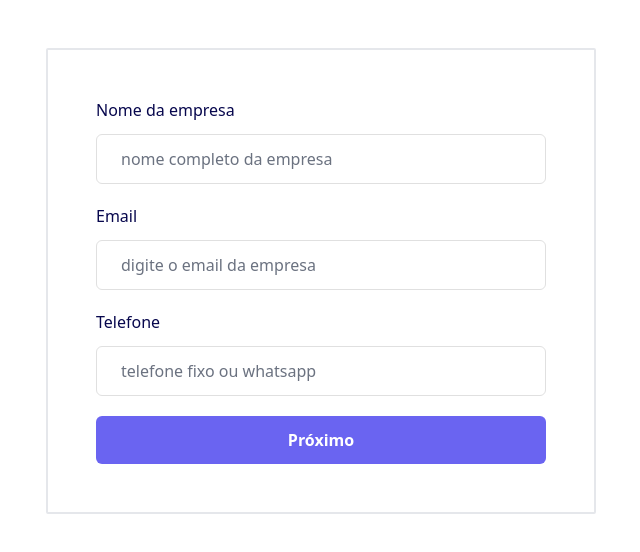
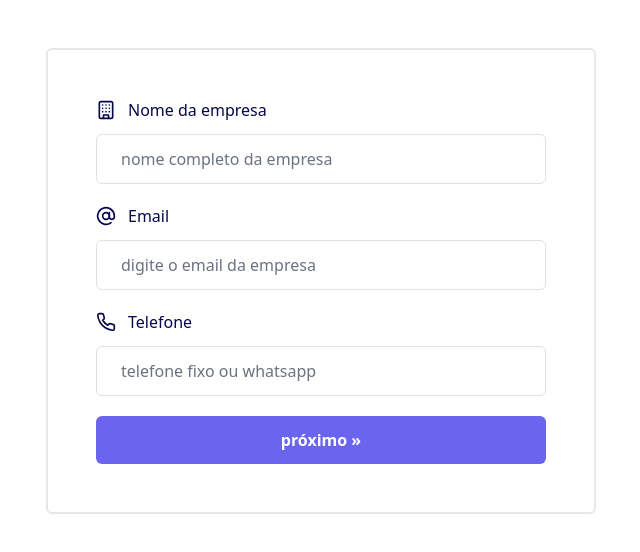
Before and after one commit to black-adm/testing-leads-data, a React (Vite) app in the folder frontend/: page /leads/criar in a window 1280 px wide. Shown: the top 552 px of the page, without its empty margins (319-959 px from the left). Built offline with nearby package versions, Linux system fonts and the light colour scheme.

Commit message:
fix: styles details from form

```diff
--- a/frontend/src/components/Form/AddressInput.tsx
+++ b/frontend/src/components/Form/AddressInput.tsx
@@ -1,6 +1,6 @@
 import { UseFormRegister } from "react-hook-form";
 import { ValidateInputForm } from "../../pages/Form";
-import { BadgeInfo } from "lucide-react";
+import { BadgeInfo, Map, MapPin } from "lucide-react";
 
 interface InputsProps {
     register: UseFormRegister<ValidateInputForm>;
@@ -13,8 +13,9 @@ export function AddressInput({ register, errors }: InputsProps) {
             <div className="mb-5">
                 <label
                     htmlFor="cep"
-                    className="mb-3 block text-base font-medium text-[#07074D]"
+                    className="mb-3 flex items-center gap-x-3 text-base font-medium text-[#07074D]"
                 >
+                    <Map className="h-5 w-5" />
                     Cep
                 </label>
                 <input
@@ -37,8 +38,9 @@ export function AddressInput({ register, errors }: InputsProps) {
             <div className="mb-5">
                 <label
                     htmlFor="address"
-                    className="mb-3 block text-base font-medium text-[#07074D]"
+                    className="mb-3 flex items-center gap-x-3 text-base font-medium text-[#07074D]"
                 >
+                    <MapPin className="h-5 w-5" />
                     Endereço
                 </label>
                 <input
--- a/frontend/src/components/Form/DetailsInput.tsx
+++ b/frontend/src/components/Form/DetailsInput.tsx
@@ -1,6 +1,6 @@
 import { UseFormRegister } from "react-hook-form";
 import { ValidateInputForm } from "./MultiStep";
-import { BadgeInfo } from "lucide-react";
+import { BadgeInfo, Info, Mailbox } from "lucide-react";
 
 interface InputsProps {
     register: UseFormRegister<ValidateInputForm>;
@@ -13,8 +13,9 @@ export function DetailsInput({ register, errors }: InputsProps) {
             <div className="mb-5">
                 <label
                     htmlFor="contact"
-                    className="mb-3 block text-base font-medium text-[#07074D]"
+                    className="mb-3 flex items-center gap-x-3 text-base font-medium text-[#07074D]"
                 >
+                    <Info className="h-5 w-5" />
                     Outras informações de contato
                 </label>
                 <input
@@ -36,10 +37,12 @@ export function DetailsInput({ register, errors }: InputsProps) {
             <div className="mb-5">
                 <label
                     htmlFor="message"
-                    className="mb-3 block text-base font-medium text-[#07074D]"
+                    className="mb-3 flex items-center gap-x-3 text-base font-medium text-[#07074D]"
                 >
+                    <Mailbox className="h-5 w-5" />
                     Mensagem ( opicional )
                 </label>
+
                 <textarea
                     rows={4}
                     maxLength={150}
--- a/frontend/src/components/Form/FormButton.tsx
+++ b/frontend/src/components/Form/FormButton.tsx
@@ -1,4 +1,4 @@
-import { Loader } from "lucide-react";
+import { CheckCheck, Loader } from "lucide-react";
 
 export function FormButton({ loading }: any) {
     return (
@@ -16,8 +16,9 @@ export function FormButton({ loading }: any) {
                 />
             </>
             ) : (
-                <span>
-                    Cadastrar lead
+                <span className="flex items-center justify-center gap-x-2">
+                    cadastrar
+                    <CheckCheck className="h-4 w-4" />
                 </span>
             )}
         </button>
--- a/frontend/src/components/Form/MultiStep.tsx
+++ b/frontend/src/components/Form/MultiStep.tsx
@@ -94,7 +94,7 @@ export function MultiStep() {
                         className='hover:shadow-form rounded-md bg-[#6A64F1] w-full flex items-center justify-center py-3 px-8 text-base font-semibold text-white outline-none'
                         onClick={previewStep}
                     >
-                        Voltar
+                        « voltar
                     </button>
                 }
                 {step < 3 &&
@@ -103,7 +103,7 @@ export function MultiStep() {
                         className='hover:shadow-form rounded-md bg-[#6A64F1] w-full flex items-center justify-center py-3 px-8 text-base font-semibold text-white outline-none'
                         onClick={nextStep}
                     >
-                        Próximo
+                        próximo »
                     </button>}
                 {step === 3 && <FormButton loading={loading} />}
             </div>
--- a/frontend/src/components/Form/PersonalInput.tsx
+++ b/frontend/src/components/Form/PersonalInput.tsx
@@ -1,6 +1,6 @@
-import { BadgeInfo } from "lucide-react";
 import { UseFormRegister } from "react-hook-form";
-import { ValidateInputForm } from "../../pages/Form";
+import { ValidateInputForm } from "./MultiStep";
+import { AtSign, BadgeInfo, Building, Phone } from "lucide-react";
 
 interface InputsProps {
     register: UseFormRegister<ValidateInputForm>;
@@ -13,8 +13,9 @@ export function PersonalInput({ register, errors }: InputsProps) {
             <div className="mb-5">
                 <label
                     htmlFor="company-name"
-                    className="mb-3 block text-base font-medium text-[#07074D]"
+                    className="mb-3 flex items-center gap-x-3 text-base font-medium text-[#07074D]"
                 >
+                    <Building className="h-5 w-5" />
                     Nome da empresa
                 </label>
                 <input
@@ -37,8 +38,9 @@ export function PersonalInput({ register, errors }: InputsProps) {
             <div className="mb-5">
                 <label
                     htmlFor="email"
-                    className="mb-3 block text-base font-medium text-[#07074D]"
+                    className="mb-3 flex items-center gap-x-3 text-base font-medium text-[#07074D]"
                 >
+                    <AtSign className="h-5 w-5" />
                     Email
                 </label>
                 <input
@@ -60,8 +62,9 @@ export function PersonalInput({ register, errors }: InputsProps) {
             <div className="mb-5">
                 <label
                     htmlFor="phone"
-                    className="mb-3 block text-base font-medium text-[#07074D]"
+                    className="mb-3 flex items-center gap-x-3 text-base font-medium text-[#07074D]"
                 >
+                    <Phone className="h-5 w-5" />
                     Telefone
                 </label>
                 <input
--- a/frontend/src/pages/Form.tsx
+++ b/frontend/src/pages/Form.tsx
@@ -3,7 +3,7 @@ import { MultiStep } from "../components/Form/MultiStep"
 export function Form() {
     return (
         <div className="flex items-center justify-center p-12">
-            <div className="mx-auto w-full max-w-[550px] border-2 border-gray-200 p-12 rounded-sm">
+            <div className="mx-auto w-full max-w-[550px] border-2 border-gray-200 p-12 rounded-md">
                 <MultiStep />
             </div>
         </div >
```
